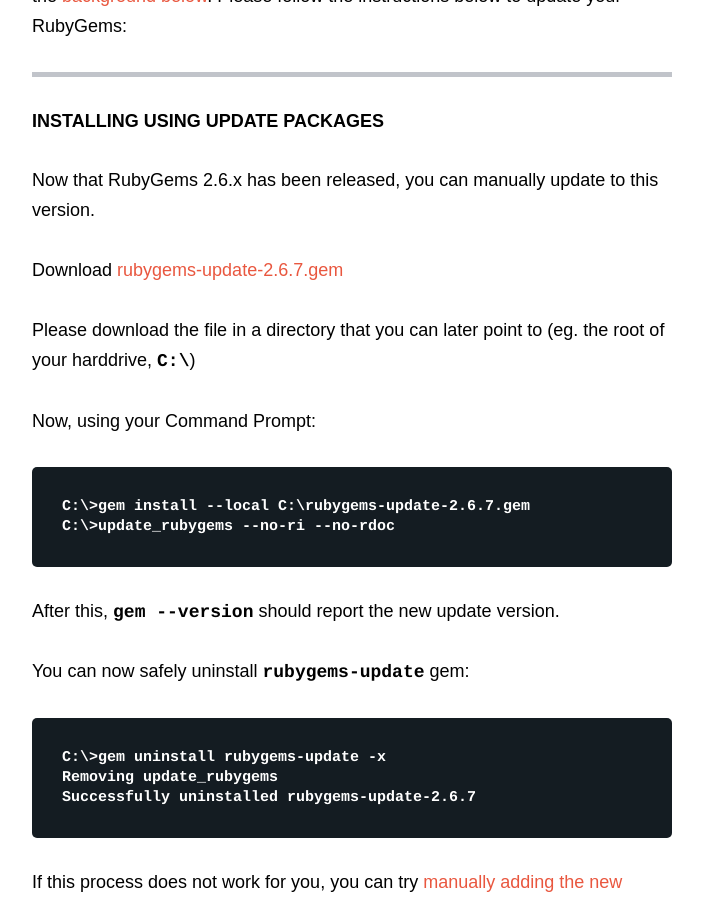
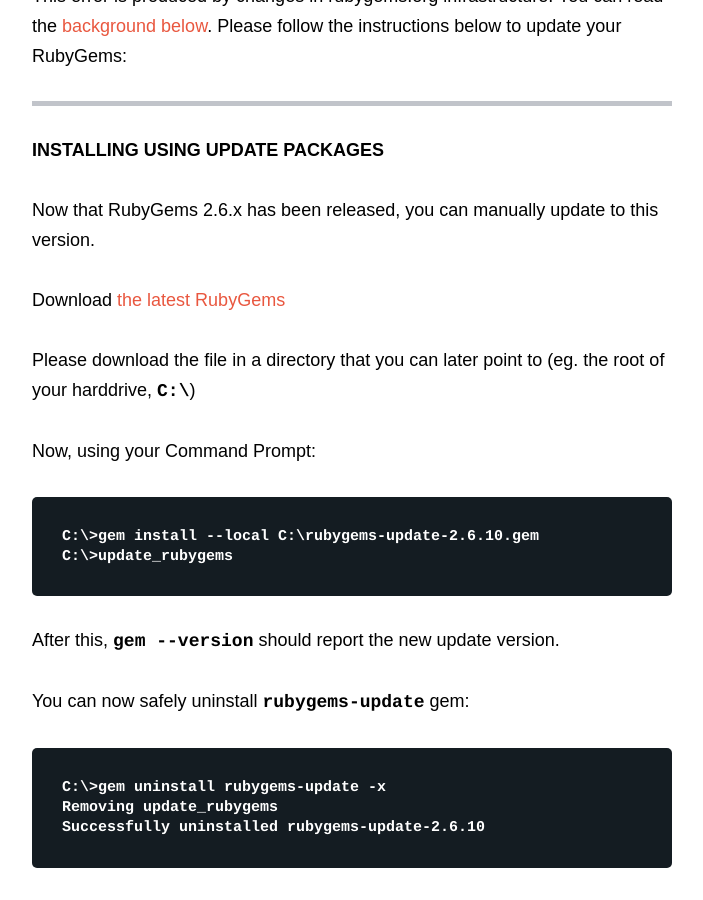
Before and after one commit to radar/guides, a Jekyll site: the page built from ssl-certificate-update.md, in a window 1280 px wide and 900 px high, scrolled down 807 px. Shown: the whole window, without its empty margins (438-1141 px from the left). Built offline with Jekyll 4.4.1, drawn with Linux system fonts in a browser that asks for light colours; nearby versions of some CDN libraries; some of the changed text lies outside the part shown.

Commit message:
Use 2.6.8 or newer as the target version
2.6.8 contains the improved SSL error messages.  2.6.7 has the old
message that has limited data.

Also, point to the latest release, not a release that is lacking the
latest bug fixes.

````diff
--- a/ssl-certificate-update.md
+++ b/ssl-certificate-update.md
@@ -8,8 +8,8 @@ next: /patterns
 
 # SSL Certificate Updates
 
-**UPDATE 2016-10-06**: RubyGems 2.6.7 has been released.
-Always make sure you download the latest released version.
+RubyGems 2.6.8 and newer have improved SSL error messages to help you diagnose
+your problems.  Always make sure you download the latest released version.
 
 **UPDATE 2014-12-21**: RubyGems 1.8.30, 2.0.15, and 2.2.3 have been released.
 It requires manual installation, please see instructions [below](#installing-using-update-packages).
@@ -30,7 +30,7 @@ This error is produced by changes in rubygems.org infrastructure. You can read t
 
 Now that RubyGems 2.6.x has been released, you can manually update to this version.
 
-Download [rubygems-update-2.6.7.gem](https://rubygems.org/downloads/rubygems-update-2.6.7.gem)
+Download [the latest RubyGems](https://rubygems.org/pages/download)
 
 Please download the file in a directory that you can later point to (eg. the
 root of your harddrive, `C:\`)
@@ -38,8 +38,8 @@ root of your harddrive, `C:\`)
 Now, using your Command Prompt:
 
 ```
-C:\>gem install --local C:\rubygems-update-2.6.7.gem
-C:\>update_rubygems --no-ri --no-rdoc
+C:\>gem install --local C:\rubygems-update-2.6.10.gem
+C:\>update_rubygems
 ```
 
 After this, `gem --version` should report the new update version.
@@ -49,7 +49,7 @@ You can now safely uninstall `rubygems-update` gem:
 ```
 C:\>gem uninstall rubygems-update -x
 Removing update_rubygems
-Successfully uninstalled rubygems-update-2.6.7
+Successfully uninstalled rubygems-update-2.6.10
 ```
 
 If this process does not work for you, you can try [manually adding the new certificate](#manual-solution-to-ssl-issue).
````
